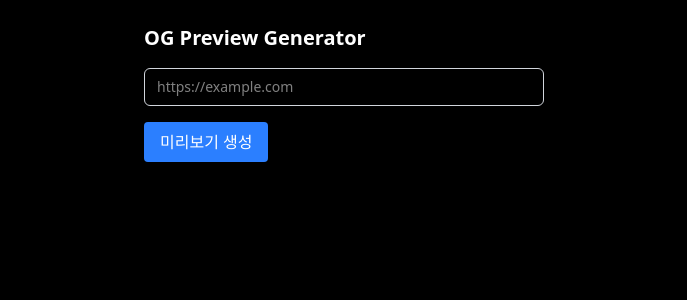
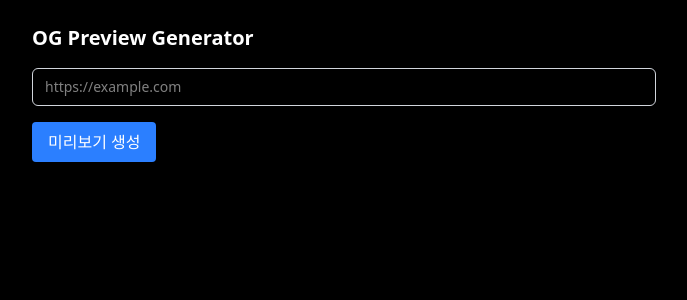
Before and after one commit to sohee-an/og-preview, a Next.js app: page / in a window 1280 px wide. Shown: the top 300 px of the page, without its empty margins (296-983 px from the left). Built offline with nearby package versions, Linux system fonts and the light colour scheme.

Commit message:
fix: home style 수정

```diff
--- a/src/app/page.tsx
+++ b/src/app/page.tsx
@@ -2,7 +2,7 @@ import OGPreview from "@/components/home/URLPreview";
 
 export default function Home() {
   return (
-    <div className="p-6 max-w-md mx-auto">
+    <div className="p-6 max-w-2xl mx-auto">
       <h1 className="text-xl font-bold mb-4">OG Preview Generator</h1>
       <OGPreview />
     </div>
--- a/src/components/home/URLPreview.tsx
+++ b/src/components/home/URLPreview.tsx
@@ -18,7 +18,12 @@ export default function OGPreview() {
 
   return (
     <div className="space-y-4">
-      <Input ref={urlRef} placeholder="https://example.com" type="url" />
+      <Input
+        ref={urlRef}
+        placeholder="https://example.com"
+        type="url"
+        className="w-full"
+      />
       <button
         onClick={handlePreview}
         className="bg-blue-500 text-white px-4 py-2 rounded cursor-pointer"
```
